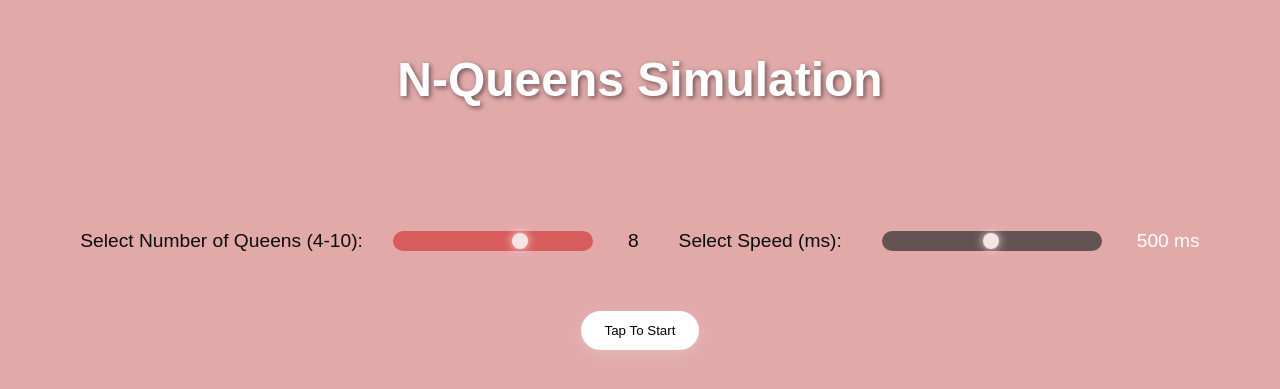
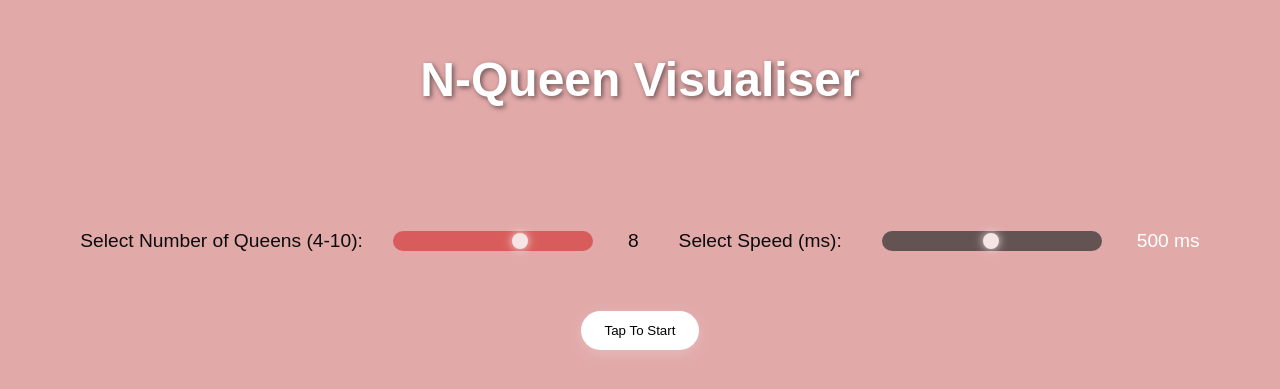
Before and after one commit to rjsnhk/PEP-PROJECT---N-QUEEN, a plain HTML site: page index.html in a window 1280 px wide. Shown: the part 203-592 px from the top of the page. Drawn offline with Linux system fonts and the light colour scheme.

Commit message:
Update index.html

```diff
--- a/index.html
+++ b/index.html
@@ -3,12 +3,12 @@
 <head>
     <meta charset="UTF-8">
     <meta name="viewport" content="width=device-width, initial-scale=1.0">
-    <title>N-Queens Simulation</title>
+    <title>N-Queen Visualiser</title>
     <link rel="stylesheet" href="styles.css">
     <link rel="icon" type="image/png" href="crown.png">
 </head>
 <body>
-    <h1>N-Queens Simulation</h1>
+    <h1>N-Queen Visualiser</h1>
 
     <!-- The chess board -->
     <div id="board"></div>
```
